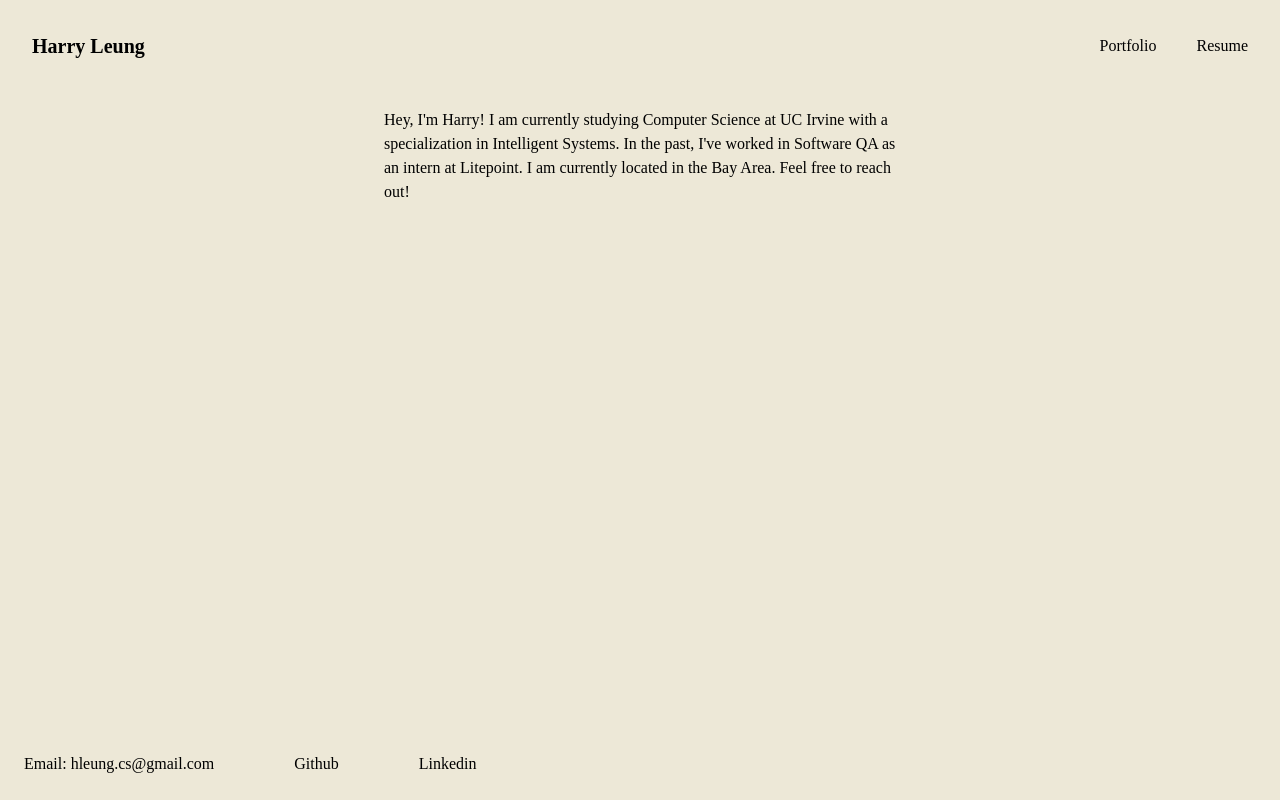
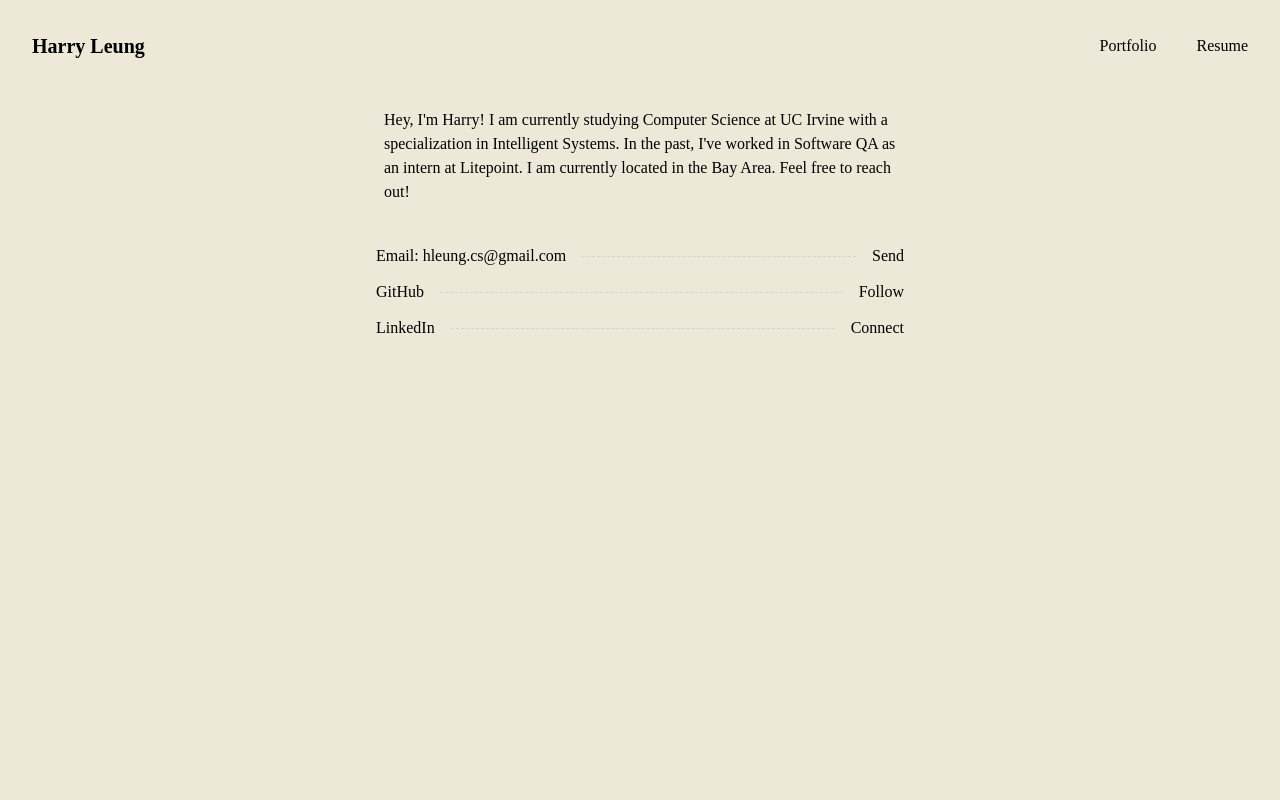
Before and after one commit to hgleung/portfolio-site, a Next.js app: page / in a window 1280 px wide. Built offline with nearby package versions, Linux system fonts and the light colour scheme.

Commit message:
Links moved to middle of page

```diff
--- a/src/app/page.tsx
+++ b/src/app/page.tsx
@@ -6,10 +6,46 @@ export default function HomePage() {
 
   // console.log(posts);
   return (
-    <main className="flex max-w-lg flex-col items-center self-center justify-center bg-ivory text-black">
+    <main className="flex flex-col items-center self-center justify-center bg-ivory text-black">
+      <div className='max-w-lg pb-10'>
       Hey, I'm Harry! I am currently studying Computer Science at UC Irvine with a specialization in Intelligent Systems.
       In the past, I've worked in Software QA as an intern at Litepoint. I am currently located in the Bay Area. Feel free to reach out!
-      <Footer />
+      </div>
+      <div>
+      </div>
+      <div className="grid items-start grid-cols-1 md:grid-cols-12 gap-3 md:gap-12">
+        <div className="col-span-12">
+          <div className="flex flex-col space-y-3">
+            <a href="mailto:hleung.cs@gmail.com" className="flex items-center space-x-4 group">
+              <strong className="flex-none font-medium" >
+                Email: hleung.cs@gmail.com
+              </strong>
+            <span className="w-full border-t border-gray-300 border-dashed shrink dark:border-gray-800"></span>
+            <span className="flex-none text-tertiary text-sm md:text-base">
+              Send
+            </span>
+            </a>
+            <a href="https://github.com/hgleung" className="flex items-center space-x-4 group">
+              <strong className="flex-none font-medium">
+                GitHub
+              </strong>
+            <span className="w-full border-t border-gray-300 border-dashed shrink dark:border-gray-800"></span>
+            <span className="flex-none text-tertiary text-sm md:text-base">
+              Follow
+            </span>
+            </a>
+            <a href="https://www.linkedin.com/in/harrygleung/" className="flex items-center space-x-4 group">
+              <strong className="flex-none font-medium">
+                LinkedIn
+              </strong>
+            <span className="w-full border-t border-gray-300 border-dashed shrink dark:border-gray-800"></span>
+            <span className="flex-none text-tertiary text-sm md:text-base">
+              Connect
+            </span>
+            </a>
+          </div>
+        </div>
+      </div>
     </main>
   );
 }
```
